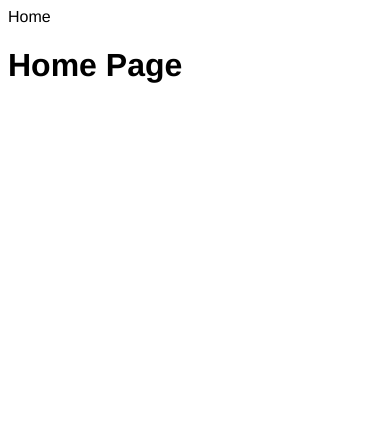
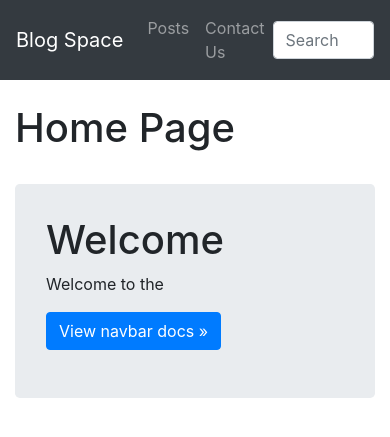
Before and after one commit to PanthThakkar/Blogging, a Flask app: page / in a window 390 px wide. Shown: the top 437 px of the page. Run offline with Flask 2, Linux system fonts and the light colour scheme; some libraries are stand-ins or nearby versions.

Commit message:
Changes to the pathing and addition of edit button

```diff
--- a/app.py
+++ b/app.py
@@ -39,6 +39,25 @@ def posts():
         all_posts = BlogPost.query.order_by(BlogPost.date_posted).all()
         return render_template('posts.html', posts=all_posts)
 
+@app.route('/posts/delete/<int:id>')
+def delete(id):
+    post = BlogPost.query.get_or_404(id)
+    db.session.delete(post)
+    db.session.commit()
+    return redirect('/posts')
+
+@app.route('/posts/edit/<int:id>', methods=['GET','POST'])
+def edit(id):
+    post = BlogPost.query.get_or_404(id)
+    if request.method == 'POST':
+        post.title = request.form('title')
+        post.author = request.form('author')
+        post.content = request.form('content')
+        db.session.commit()
+        return redirect('/posts')
+    else:
+        return render_template('edit.html', post=post)
+
 @app.route('/home/users/<string:name>/posts/<int:id>')
 def hello(name, id):
     return "Hello, " + name + ", your id is: " + str(id)
--- a/templates/base.html
+++ b/templates/base.html
@@ -4,14 +4,38 @@
     <meta charset="UTF-8">
     <meta name="viewport" content="width=device-width, initial-scale=1.0">
     <meta http-equiv="X-UA-Compatiable" content="ie=edge">
-    <link rel="stylesheet" href="{{ url_for('static', filename='css/main.css') }}"
+    <link rel="stylesheet" href="https://stackpath.bootstrapcdn.com/bootstrap/4.5.0/css/bootstrap.min.css" integrity="sha384-9aIt2nRpC12Uk9gS9baDl411NQApFmC26EwAOH8WgZl5MYYxFfc+NcPb1dKGj7Sk" crossorigin="anonymous">
     {% block head %}
 
     {% endblock %}
 </head>
 <body>
-    {% block body %}
+    <nav class="navbar navbar-expand navbar-dark bg-dark">
+        <a class="navbar-brand" href="/">Blog Space</a>
+        <button class="navbar-toggler" type="button" data-toggle="collapse" data-target="#navbarsExample02" aria-controls="navbarsExample02" aria-expanded="false" aria-label="Toggle navigation">
+            <span class="navbar-toggler-icon"></span>
+        </button>
+        <div class="collapse navbar-collapse" id="navbarsExample02">
+            <ul class="navbar-nav mr-auto">
+                <li class="nav-item">
+                    <a class="nav-link" href="/posts">Posts</a>
+                </li>
+                <li>
+                    <a class="nav-link" href="/">Contact Us</a>
+                </li>
+            </ul>
+            <form class="form-inline my-2 my-md-0">
+                <input class="form-control" type="text" placeholder="Search">
+            </form>
+        </div>
+    </nav>
+    <div class="container">
+        {% block body %}
 
-    {% endblock %}
+        {% endblock %}
+    </div>
+    <script src="https://code.jquery.com/jquery-3.5.1.slim.min.js" integrity="sha384-DfXdz2htPH0lsSSs5nCTpuj/zy4C+OGpamoFVy38MVBnE+IbbVYUew+OrCXaRkfj" crossorigin="anonymous"></script>
+    <script src="https://cdn.jsdelivr.net/npm/popper.js@1.16.0/dist/umd/popper.min.js" integrity="sha384-Q6E9RHvbIyZFJoft+2mJbHaEWldlvI9IOYy5n3zV9zzTtmI3UksdQRVvoxMfooAo" crossorigin="anonymous"></script>
+    <script src="https://stackpath.bootstrapcdn.com/bootstrap/4.5.0/js/bootstrap.min.js" integrity="sha384-OgVRvuATP1z7JjHLkuOU7Xw704+h835Lr+6QL9UvYjZE3Ipu6Tp75j7Bh/kR0JKI" crossorigin="anonymous"></script>
 </body>
 </html>
--- a/templates/index.html
+++ b/templates/index.html
@@ -5,5 +5,17 @@
 {% endblock %}
 
 {% block body %}
+<br>
 <h1>Home Page</h1>
+<br>
+<main role="main">
+    <div class="jumbotron">
+      <div class="col-sm-8 mx-auto">
+        <h1>Welcome</h1>
+        <p>Welcome to the </p>
+          <a class="btn btn-primary" href="/docs/4.5/components/navbar/" role="button">View navbar docs &raquo;</a>
+        </p>
+      </div>
+    </div>
+  </main>
 {% endblock %}
--- a/templates/posts.html
+++ b/templates/posts.html
@@ -14,6 +14,7 @@
     Post: <input type='text' name='content' id='content'>
     <br>
     Author: <input type='text' name='author' id='author'>
+    <br>
     <input type='submit' value='Post'>
 </form>
 <hr>
@@ -27,6 +28,9 @@
         {% endif %}
 
         <p>{{ post.content }}</p>
+        <a href='/posts/delete/{{post.id}}'>Delete</a>
+        <a href='/posts/edit/{{post.id}}'>Edit</a>
+        <hr>
     {%endfor%}
 
 {% endblock %}
```
Also changed, not shown: templates/edit.html (added, +22 -0 lines), posts.db.
